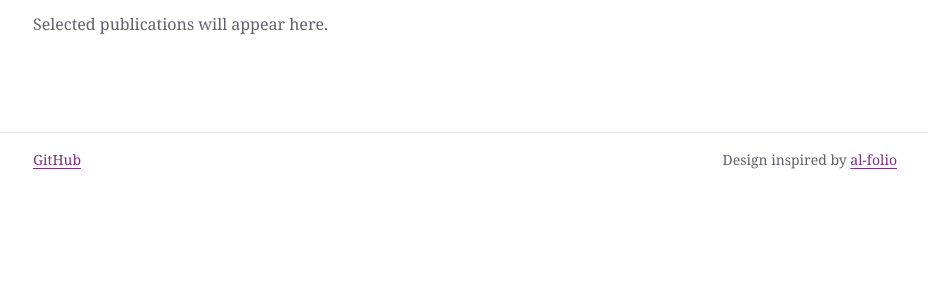
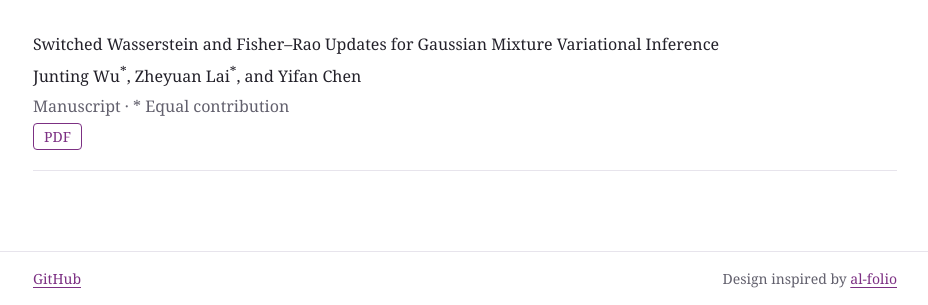
Before and after one commit to Jonathanjtt/jonathanjtt.github.io, a plain HTML site: page index.html in a window 1280 px wide. Shown: the part 710-1015 px from the top of the page, without its empty margins (175-1103 px from the left). Before the commit the page ends 896 px from the top, so only its background shows below. Drawn offline with Linux system fonts and the light colour scheme.

Commit message:
Add the Wasserstein and Fisher–Rao manuscript

```diff
--- a/assets/styles.css
+++ b/assets/styles.css
@@ -129,11 +129,6 @@ h2 {
   font-size: clamp(1.5rem, 4vw, 1.875rem);
 }
 
-.subtitle {
-  margin: 0.65rem 0 0;
-  color: var(--muted);
-}
-
 .intro {
   display: grid;
   grid-template-columns: minmax(0, 1fr) minmax(10rem, 27%);
@@ -165,8 +160,6 @@ h2 {
   border-top: 1px solid var(--border);
 }
 
-.empty-state { margin-top: 1rem; color: var(--muted); }
-
 .publication-list {
   margin: 1rem 0 0;
   padding: 0;
@@ -187,6 +180,17 @@ h2 {
 
 .publication-list p { margin-bottom: 0.35rem; }
 
+.publication-link {
+  display: inline-block;
+  padding: 0.125rem 0.625rem;
+  border: 1px solid currentColor;
+  border-radius: 0.25rem;
+  font-size: 0.875rem;
+  text-decoration: none;
+}
+
+.publication-link:hover { text-decoration: underline; }
+
 .site-footer {
   border-top: 1px solid var(--border);
   color: var(--muted);
--- a/index.html
+++ b/index.html
@@ -6,7 +6,7 @@
   <meta name="color-scheme" content="light dark">
   <meta name="description" content="Academic homepage of Junting Wu.">
   <title>Junting Wu · Academic Homepage</title>
-  <link rel="stylesheet" href="assets/styles.css?v=7d610e78">
+  <link rel="stylesheet" href="assets/styles.css?v=b16042e9">
   <script src="assets/theme.js"></script>
 </head>
 <body>
@@ -59,7 +59,14 @@
 
     <section class="selected-publications" aria-labelledby="selected-publications-heading">
       <h2 id="selected-publications-heading">Selected Publications</h2>
-      <p class="empty-state">Selected publications will appear here.</p>
+      <ul class="publication-list" role="list">
+        <li>
+          <h3>Switched Wasserstein and Fisher–Rao Updates for Gaussian Mixture Variational Inference</h3>
+          <p>Junting Wu<sup>*</sup>, Zheyuan Lai<sup>*</sup>, and Yifan Chen</p>
+          <p class="publication-meta">Manuscript · * Equal contribution</p>
+          <a class="publication-link" href="https://drive.google.com/file/d/1iWPQ3n7-7OpHI63o53MaiFKLPVLRktnM/view?usp=sharing">PDF</a>
+        </li>
+      </ul>
     </section>
   </main>
 
```
Also changed, not shown: publications/index.html (+9 -2 lines), 1 other file.
